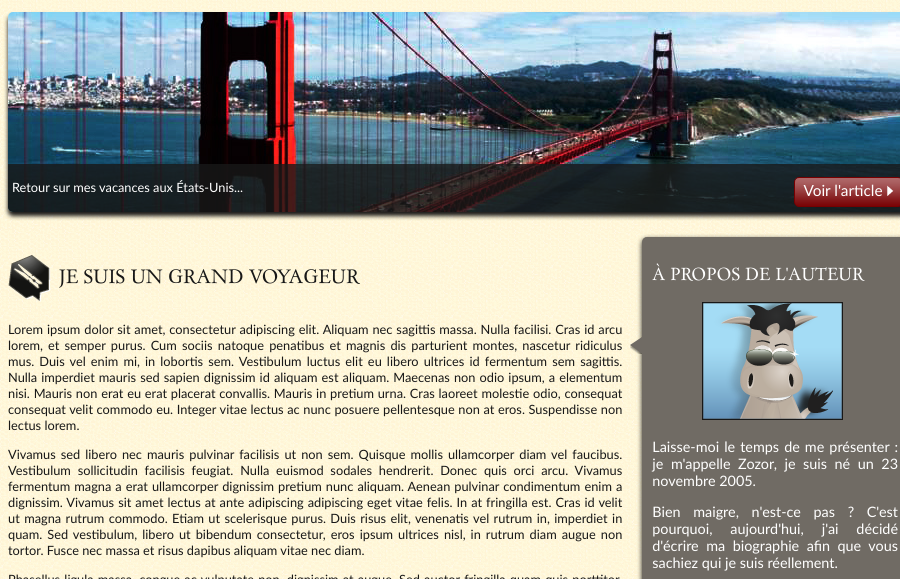
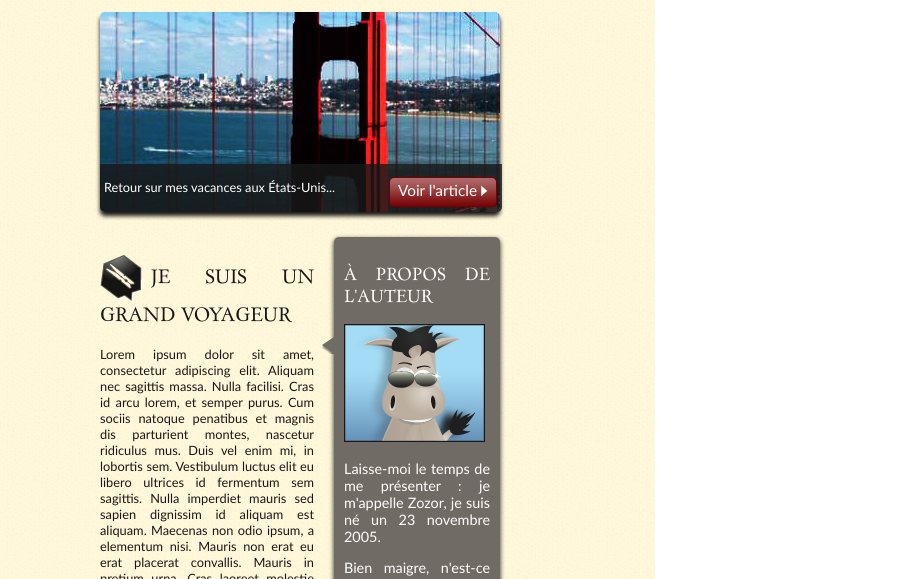
Before and after one commit to JulienMorizet/Responsive_web_design, a plain HTML site: page exo-respons/tp_final/index.html in a window 600 px wide. Shown: the part 121-700 px from the top of the page, 900 px wide, since content can reach past the window. Drawn offline with Linux system fonts and the light colour scheme.

Commit message:
Beginning of the project

```diff
--- a/exo-respons/tp_final/style.css
+++ b/exo-respons/tp_final/style.css
@@ -37,6 +37,13 @@ body
 {
     width: 900px;
     margin: auto;
+}
+
+@media only screen and (max-width: 668px) and (min-width: 400px) {
+    #bloc_page {
+        width: 400px;
+        margin: auto;
+    }
 }
 
 section h1, footer h1, nav a
```
